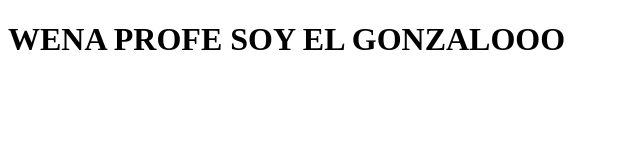
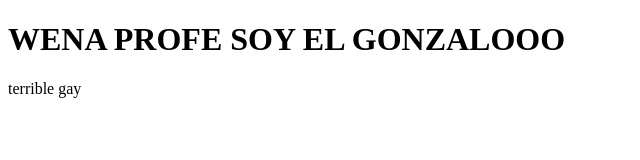
Before and after one commit to 21Amaterasu21/clase-git-hub, a plain HTML site: page Parte-8.html in a window 1280 px wide. Shown: the full height of the page, 0-640 px from the left. Drawn offline with Linux system fonts and the light colour scheme.

Commit message:
Update Parte-8.html

```diff
--- a/Parte-8.html
+++ b/Parte-8.html
@@ -7,5 +7,6 @@
 </head>
 <body>
     <h1>WENA PROFE SOY EL GONZALOOO</h1>
+    <p> terrible gay</p>
 </body>
 </html>
```
